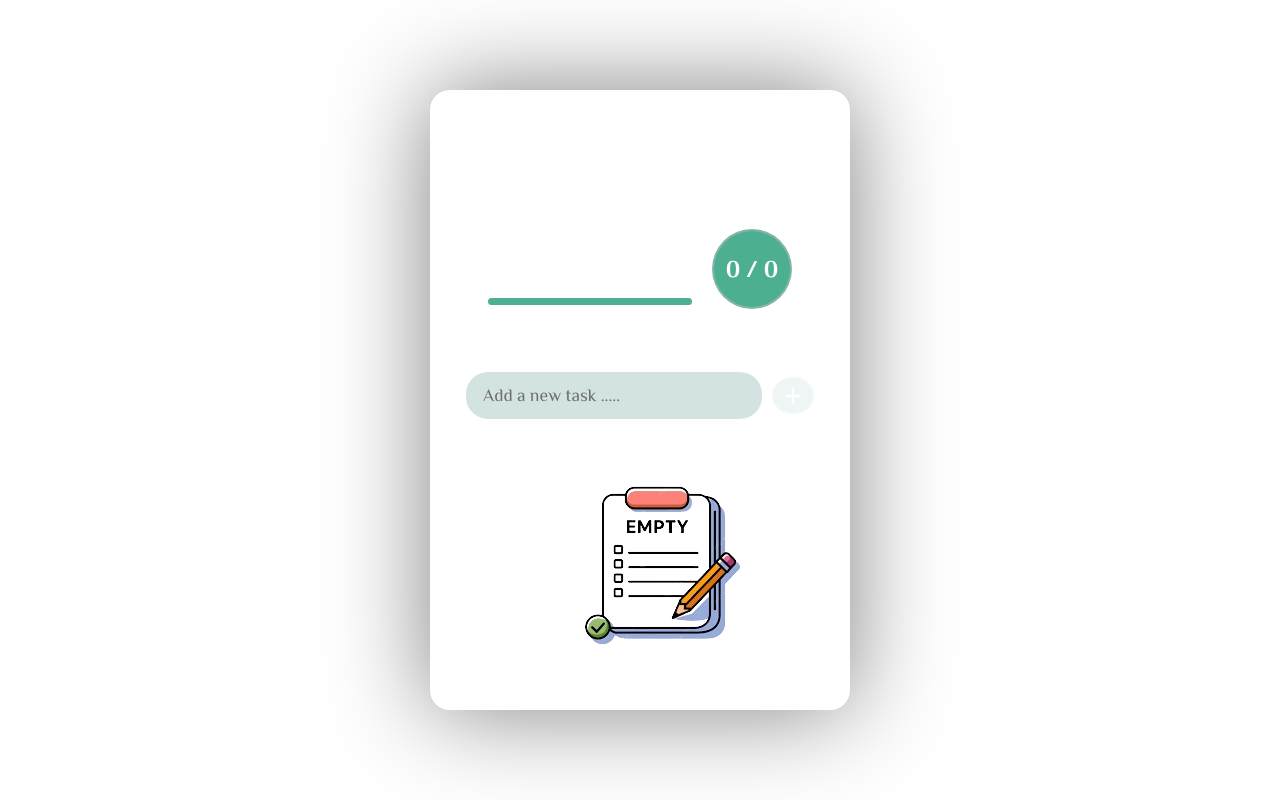
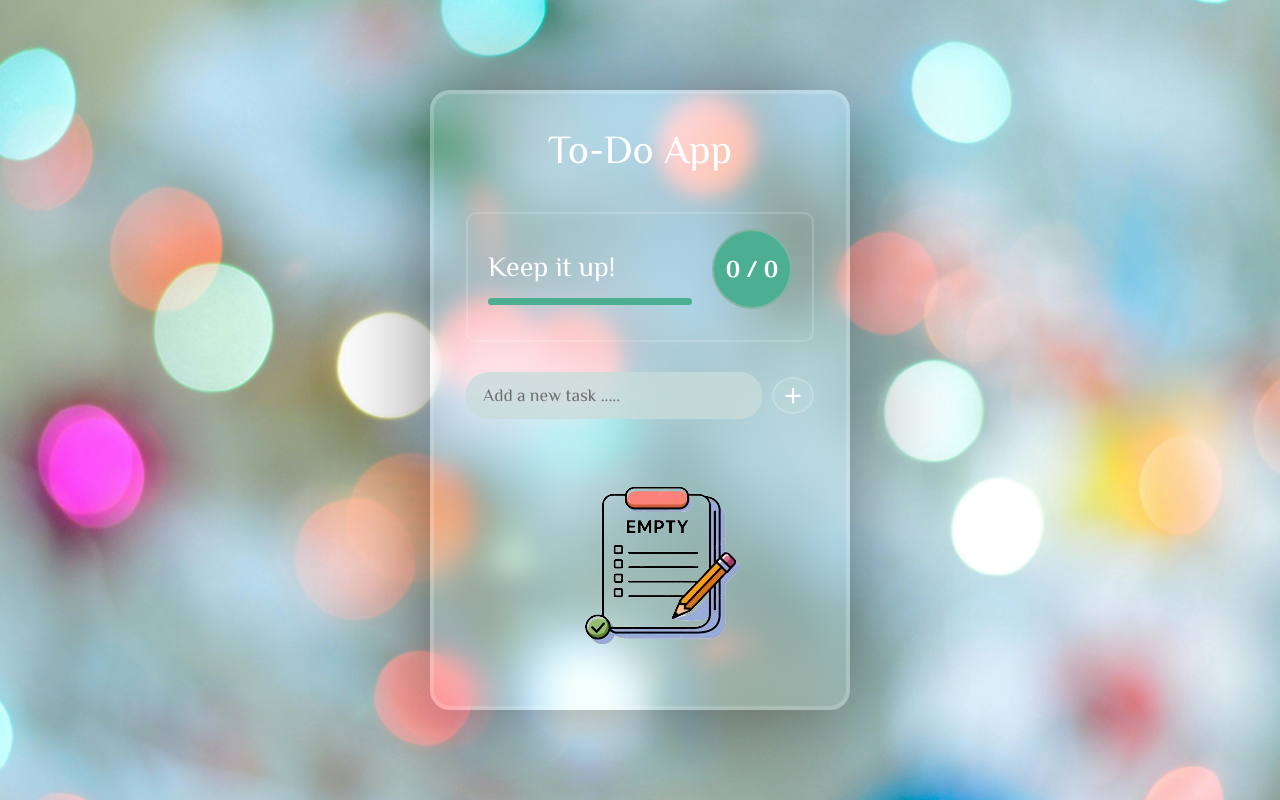
Before and after one commit to mohamed-mehanni/To-Do-App, a plain HTML site: page index.html in a window 1280 px wide. Drawn offline with nearby package versions, Linux system fonts and the light colour scheme; the site is published under a folder, as on GitHub Pages, so addresses that start at the root find nothing.

Commit message:
update css

```diff
--- a/css/style.css
+++ b/css/style.css
@@ -11,7 +11,7 @@ body {
     justify-content: center;
     align-items: center;
     min-height: 100vh;
-    background-image: url('/img/01.jpg');
+    background-image: url('../img/01.jpg');
     background-repeat: no-repeat;
     background-position: center center;
     background-size: cover;
```
